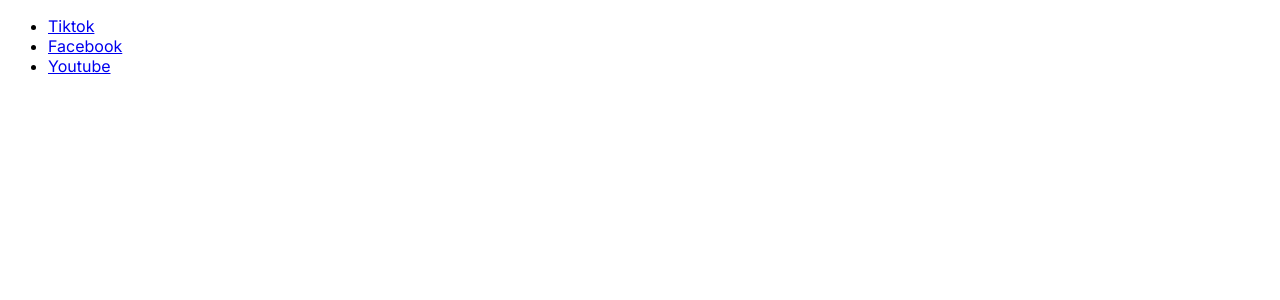
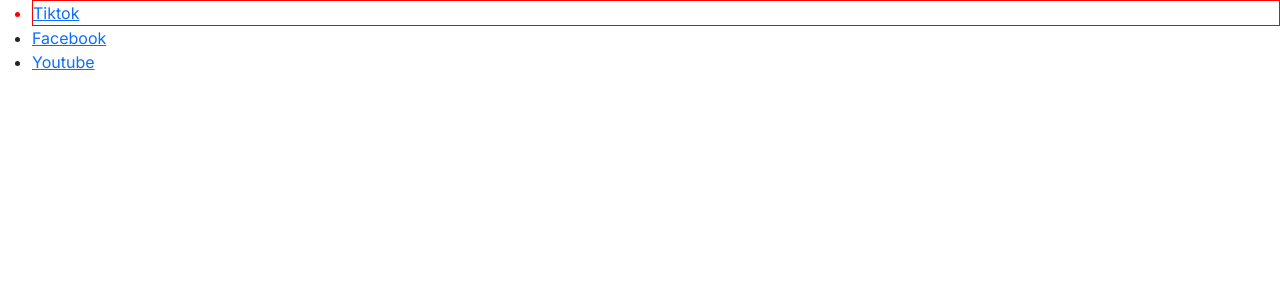
Before and after one commit to AnhHuynh1999/Next13, a Next.js app: page / in a window 1280 px wide. Shown: the top 300 px of the page. Built offline with nearby package versions, Linux system fonts and the light colour scheme.

Commit message:
update version 13.4.12 next vs bootstrap

```diff
--- a/package.json
+++ b/package.json
@@ -12,10 +12,12 @@
     "@types/node": "20.1.7",
     "@types/react": "18.2.6",
     "@types/react-dom": "18.2.4",
+    "bootstrap": "5.3.0",
     "eslint": "8.40.0",
     "eslint-config-next": "13.4.2",
-    "next": "13.4.2",
+    "next": "13.4.12",
     "react": "18.2.0",
+    "react-bootstrap": "2.8.0",
     "react-dom": "18.2.0",
     "typescript": "5.0.4"
   }
--- a/src/app/facebook/page.tsx
+++ b/src/app/facebook/page.tsx
@@ -1,5 +1,7 @@
 'use client'
 import { useRouter } from "next/navigation"
+import Button from "react-bootstrap/Button"
+
 const Facebook = () => {
     const router = useRouter()
     const handleBtn = () => {
@@ -7,7 +9,7 @@
     }
     return (<div>Facebook page
         <div>
-            <button onClick={() => handleBtn()} >Back home</button>
+            <Button variant="danger" onClick={() => handleBtn()} >Back home</Button>
         </div>
     </div>)
 }
--- a/src/app/layout.tsx
+++ b/src/app/layout.tsx
@@ -1,5 +1,6 @@
 // import './globals.css'
 import { Inter } from 'next/font/google'
+import 'bootstrap/dist/css/bootstrap.min.css'
 
 const inter = Inter({ subsets: ['latin'] })
 
--- a/src/app/page.tsx
+++ b/src/app/page.tsx
@@ -1,10 +1,11 @@
 import Link from "next/link";
+import x from '@/styles/app.module.css';
 
 export default function Home() {
   return (
     <div>
       <ul>
-        <li >
+        <li className={x['red']}>
           <Link href="/tiktok">Tiktok</Link>
         </li>
         <li >
--- /dev/null
+++ b/src/styles/app.module.css
@@ -0,0 +1,9 @@
+.red {
+  color: red;
+  border: 1px solid red;
+}
+
+.green {
+  color: green;
+  border: 1px solid green;
+}
```
